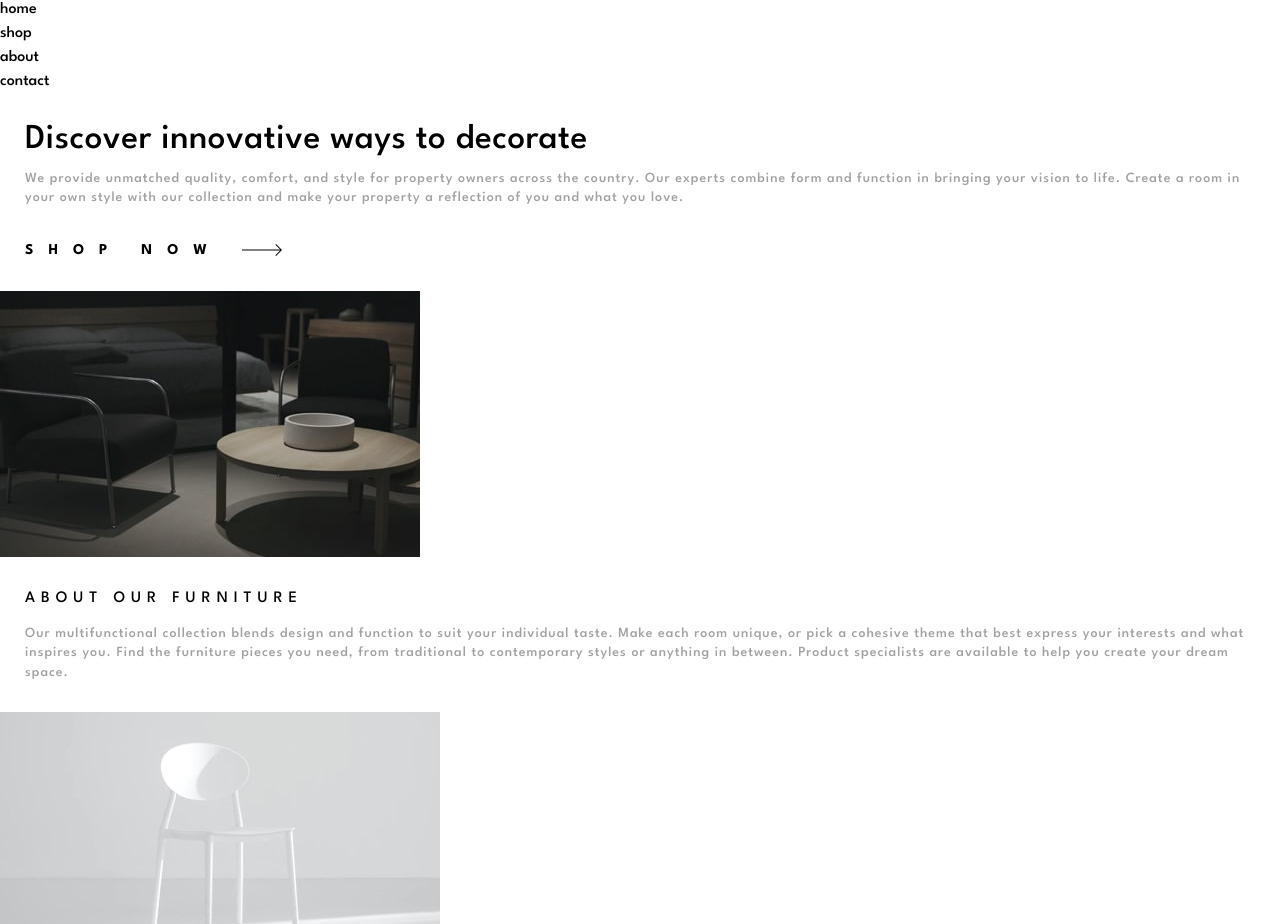
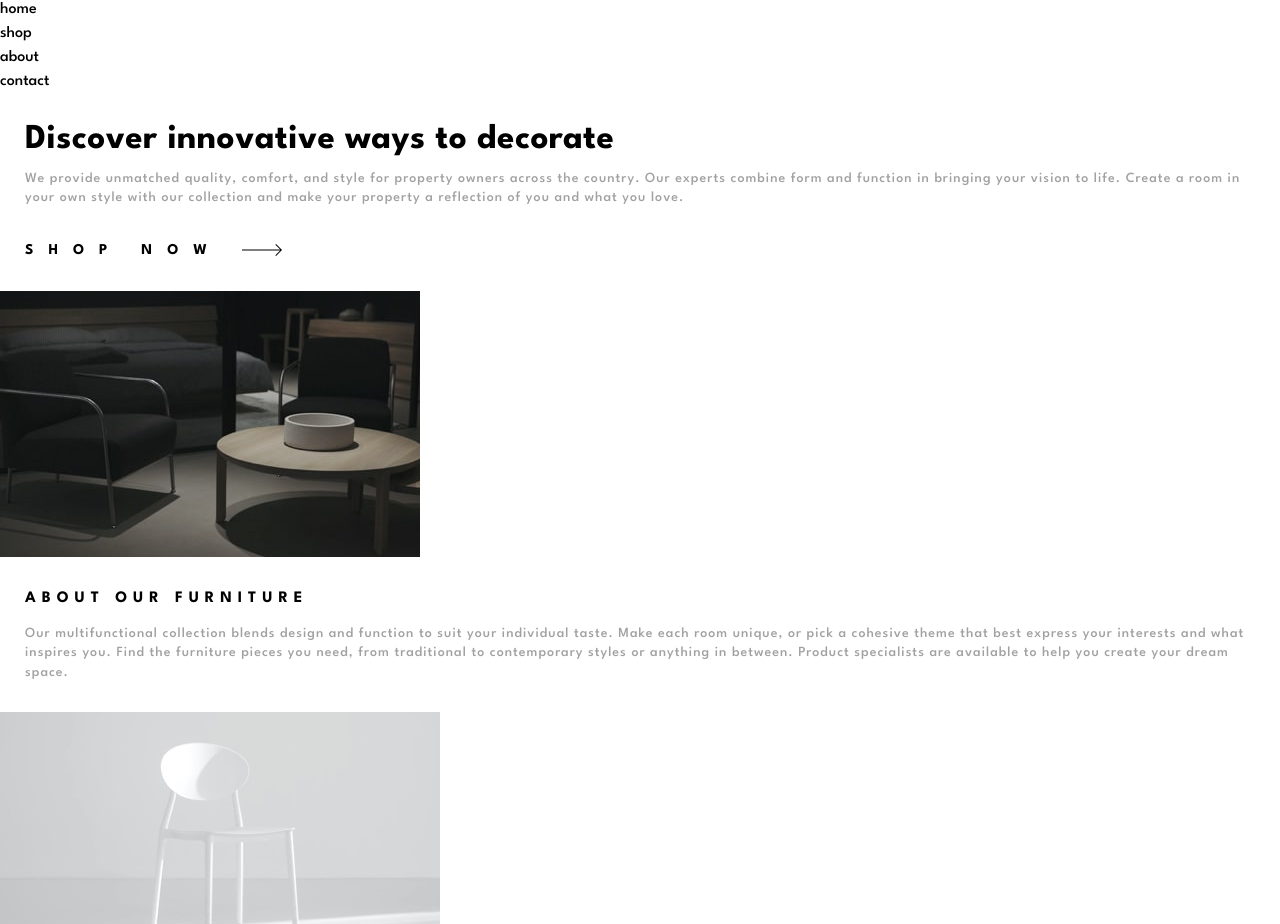
Before and after one commit to ramz04/Room-Homepage-Website, a React (Vite) app: page / in a window 1280 px wide. Shown: the part 816-1740 px from the top of the page. Built offline with nearby package versions, Linux system fonts and the light colour scheme.

Commit message:
Added Styling For the Page

```diff
--- a/src/index.css
+++ b/src/index.css
@@ -120,6 +120,7 @@ a {
     font-size: 35px;
     letter-spacing: 0.5px;
     line-height: 2rem;
+    font-weight: 700;
 
 }
 
@@ -151,6 +152,7 @@ a {
     font-size: 16px;
     letter-spacing: 6px;
     text-transform: uppercase;
+    font-weight:700;
 }
 
 .about--text p {
```
Also changed, not shown: src/App.jsx (+5 -5 lines).
